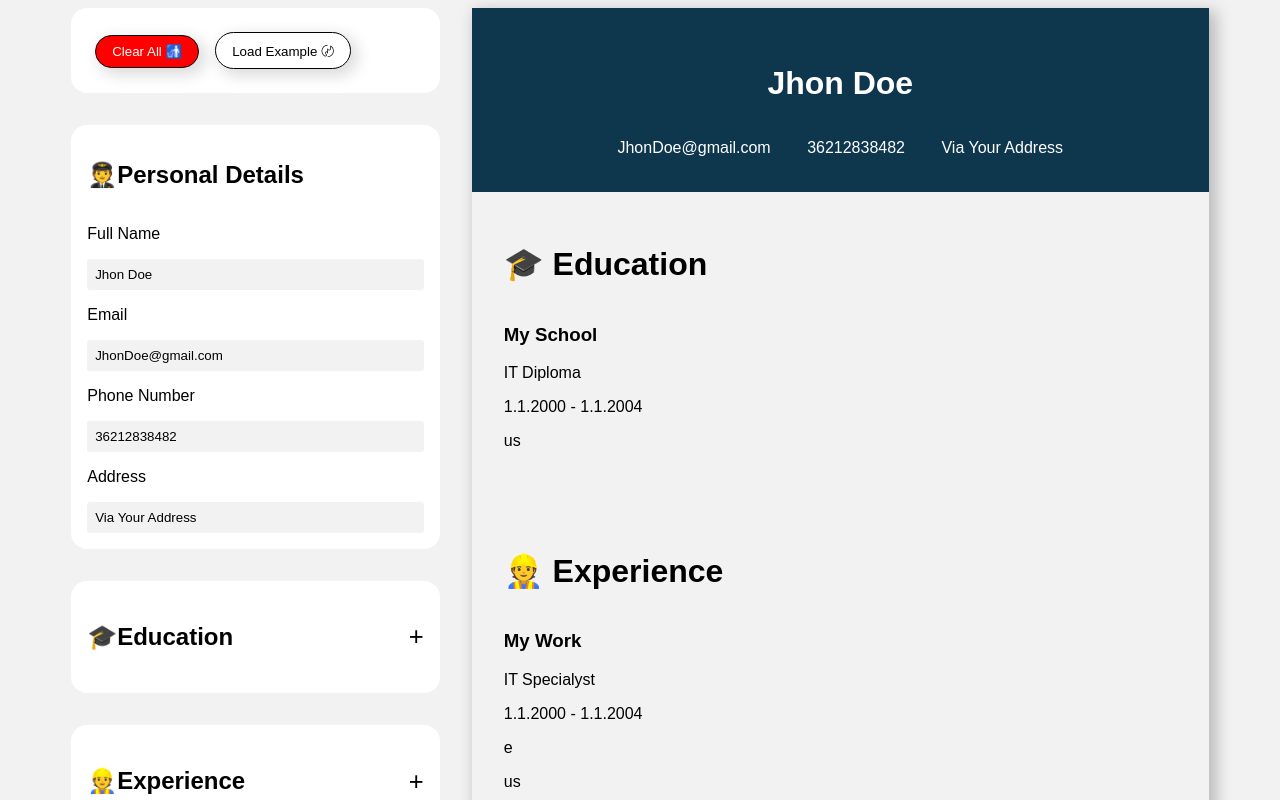
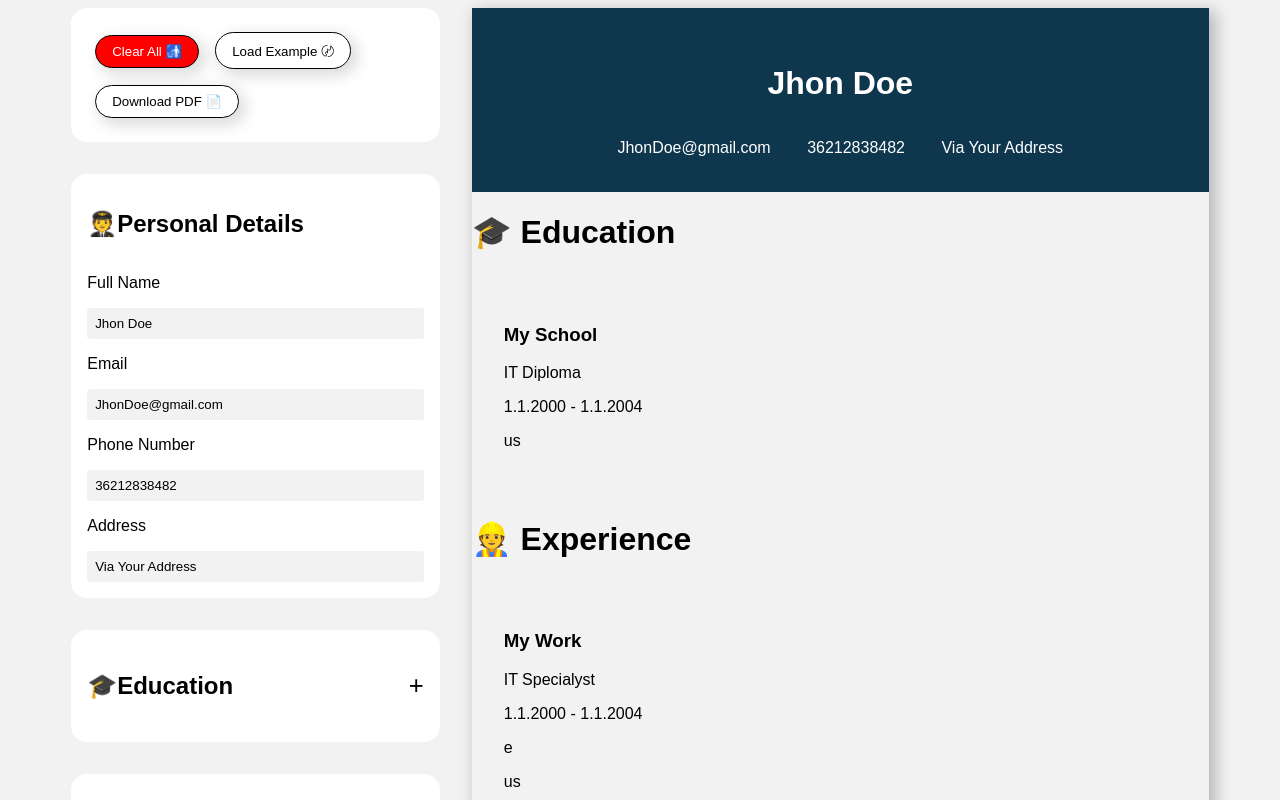
Before and after one commit to xhoni-sheqi/CV-Builder, a React (Vite) app: page / in a window 1280 px wide. Shown: the top 800 px of the page. Built offline with nearby package versions, Linux system fonts and the light colour scheme.

Commit message:
npm install html2pdf.js and added the possibility to download the pdf

```diff
--- a/package.json
+++ b/package.json
@@ -10,6 +10,7 @@
     "preview": "vite preview"
   },
   "dependencies": {
+    "html2pdf.js": "^0.10.3",
     "react": "^19.1.0",
     "react-dom": "^19.1.0"
   },
--- a/src/App.jsx
+++ b/src/App.jsx
@@ -1,4 +1,6 @@
 import { useState } from "react";
+import { useRef } from "react";
+import html2pdf from "html2pdf.js";
 import OutputCV from "./components/OutputCV";
 import TabList from "./components/TabList";
 import Tab from "./components/Tab";
@@ -95,7 +97,7 @@ function App() {
       position,
       startDateE,
       endDateE,
-      location,
+      locationE,
       description,
     };
 
@@ -230,6 +232,20 @@ function App() {
     address: address,
   };
 
+  const cvRef = useRef();
+  const handleDownloadPDF = () => {
+    const element = cvRef.current;
+    const opt = {
+      margin: 0.5,
+      filename: "my-cv.pdf",
+      image: { type: "jpeg", quality: 0.98 },
+      html2canvas: { scale: 2 },
+      jsPDF: { unit: "in", format: "a4", orientation: "portrait" },
+    };
+    html2pdf().set(opt).from(element).save();
+    console.log("clicked");
+  };
+
   return (
     <div className="flex-container">
       <div className="left">
@@ -239,6 +255,7 @@ function App() {
               Clear All 🚮
             </Button>
             <Button onClick={handleLoadExample}>Load Example 〄</Button>
+            <Button onClick={handleDownloadPDF}>Download PDF 📄</Button>
           </div>
         </Tab>
         <TabList
@@ -284,6 +301,7 @@ function App() {
       </div>
       <div className="right">
         <OutputCV
+          ref={cvRef}
           outputRenders={outputRenders}
           listEducation={listEducation}
           listExperience={listExperience}
--- a/src/components/OutputCV.jsx
+++ b/src/components/OutputCV.jsx
@@ -1,6 +1,9 @@
-function OutputCV({ outputRenders, listEducation, listExperience }) {
+import { forwardRef } from "react";
+
+const OutputCV = forwardRef(
+  ({ outputRenders, listEducation, listExperience }, ref) => {
     return (
-    <div className="output">
+      <div className="output" ref={ref}>
         <div className="output-header">
           <h1>{outputRenders.fullName}</h1>
           <div>
@@ -28,10 +31,10 @@ function OutputCV({ outputRenders, listEducation, listExperience }) {
             ""
           )}
           {listExperience.length > 0 ? (
-          <div className="education">
+            <div className="experience">
               <h1>👷 Experience</h1>
               {listExperience.map((exp) => (
-              <div className="education-tab" key={exp.id}>
+                <div className="experience-tab" key={exp.id}>
                   <h3>{exp.company}</h3>
                   <p>{exp.position}</p>
                   <div>
@@ -49,5 +52,6 @@ function OutputCV({ outputRenders, listEducation, listExperience }) {
       </div>
     );
   }
+);
 
 export default OutputCV;
--- a/src/index.css
+++ b/src/index.css
@@ -95,14 +95,16 @@ body {
   flex: 5;
 }
 
-.output-body .education {
+.output-body .education,
+.experience {
   display: flex;
   flex-direction: column;
-  padding: 2rem;
 }
 
-.output-body .education .education-tab {
+.output-body .education .education-tab,
+.output-body .experience .experience-tab {
   background: #f2f2f3;
+  padding: 2rem;
 }
 
 .edu,
```
Also changed, not shown: 1 other file (tests, documents, lock files or other folders). Lines whose indentation alone changed are shown as unchanged.
